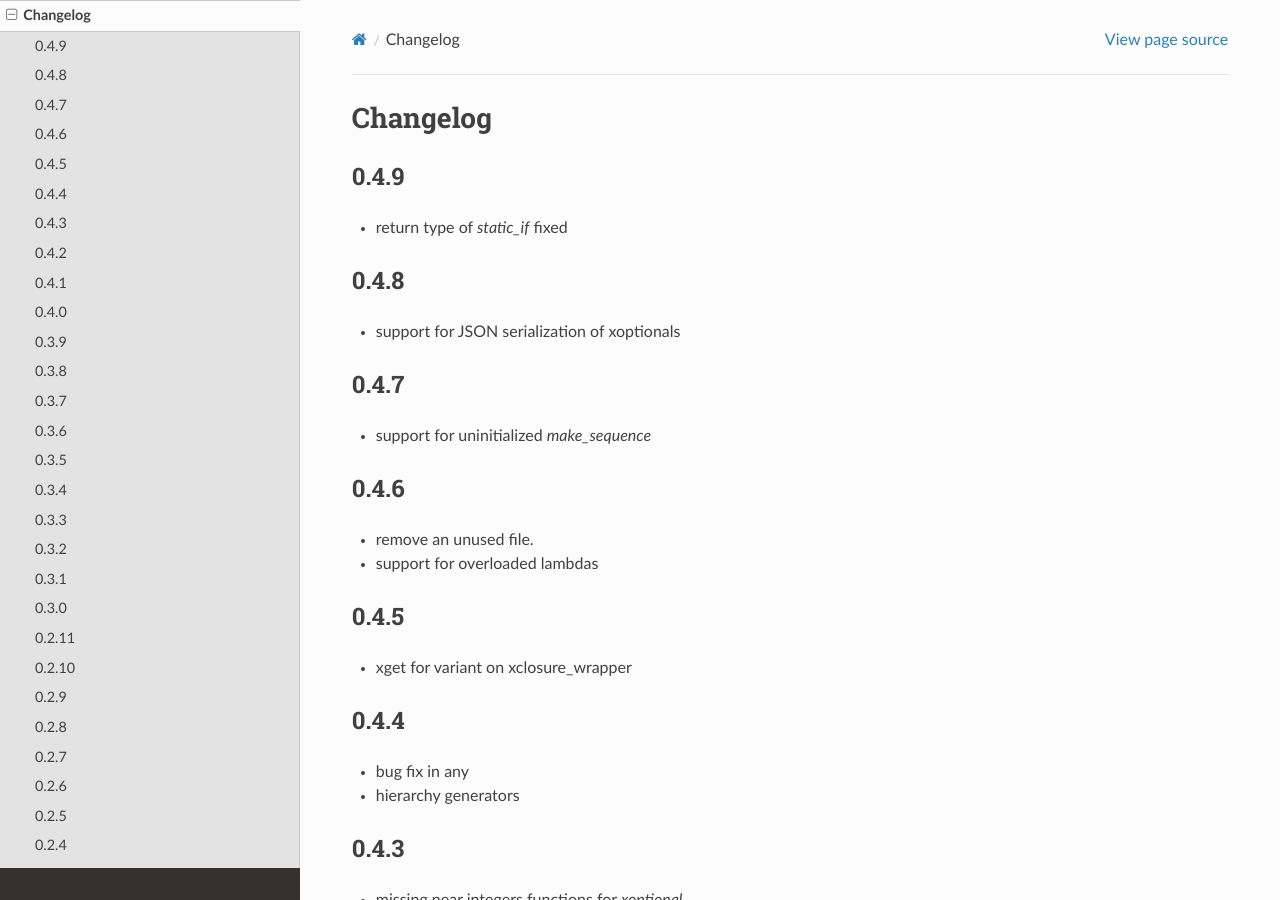
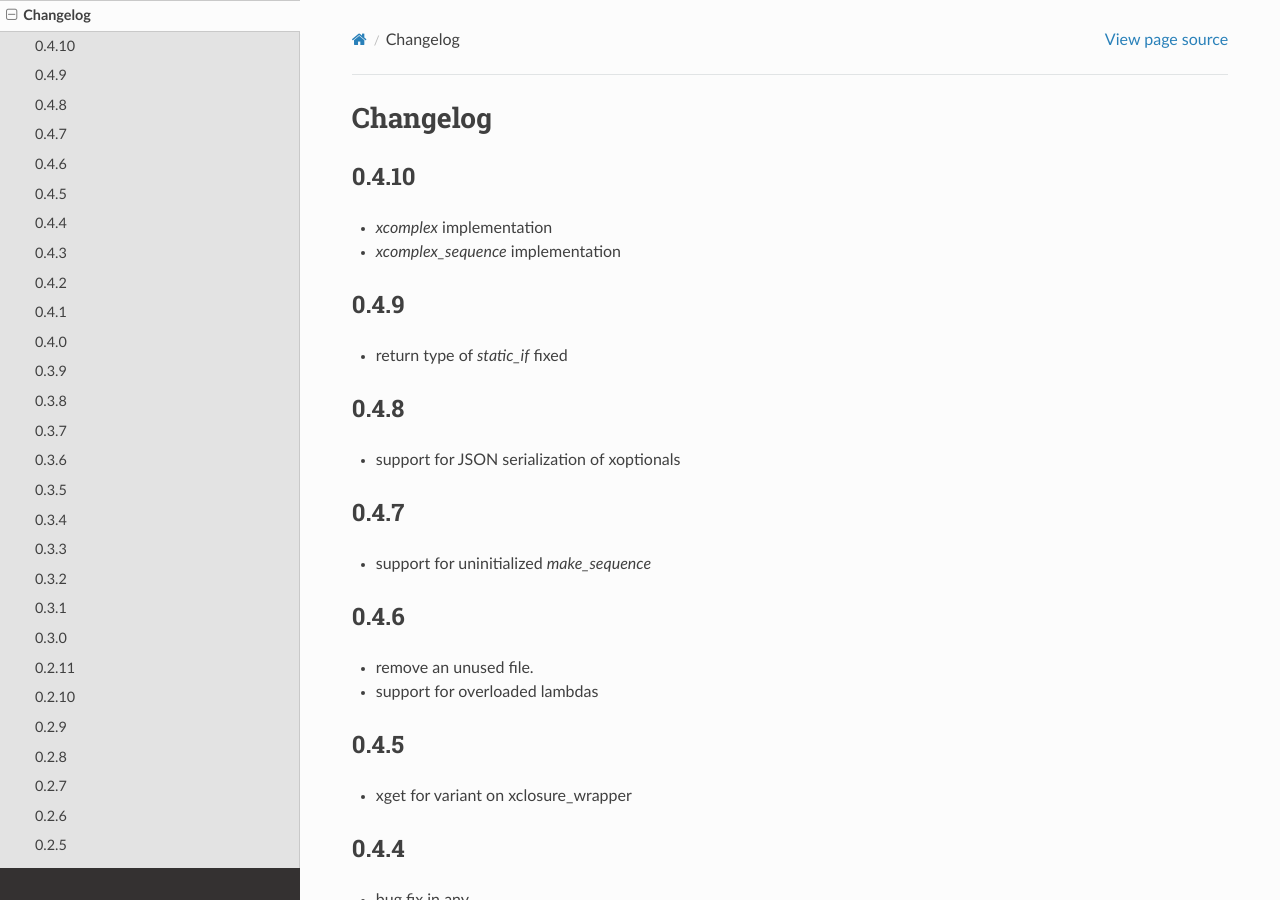
Before and after one commit to xtensor-stack/xtl, a Sphinx documentation site: the page built from docs/source/changelog.rst, in a window 1280 px wide and 900 px high. Built offline with Sphinx 7.4.7 and the Read the Docs theme 2.0.0, drawn with Linux system fonts in a browser that asks for light colours.

Commit message:
Release 0.4.10

```diff
--- a/docs/source/changelog.rst
+++ b/docs/source/changelog.rst
@@ -6,6 +6,12 @@
 
 Changelog
 =========
+
+0.4.10
+------
+
+- `xcomplex` implementation
+- `xcomplex_sequence` implementation
 
 0.4.9
 -----
```
Also changed, not shown: 1 other file.
